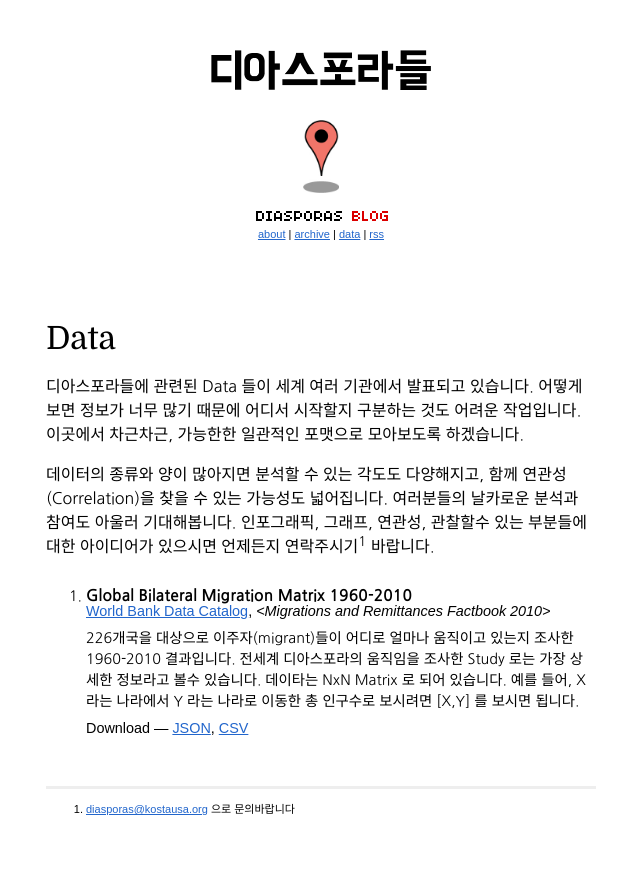
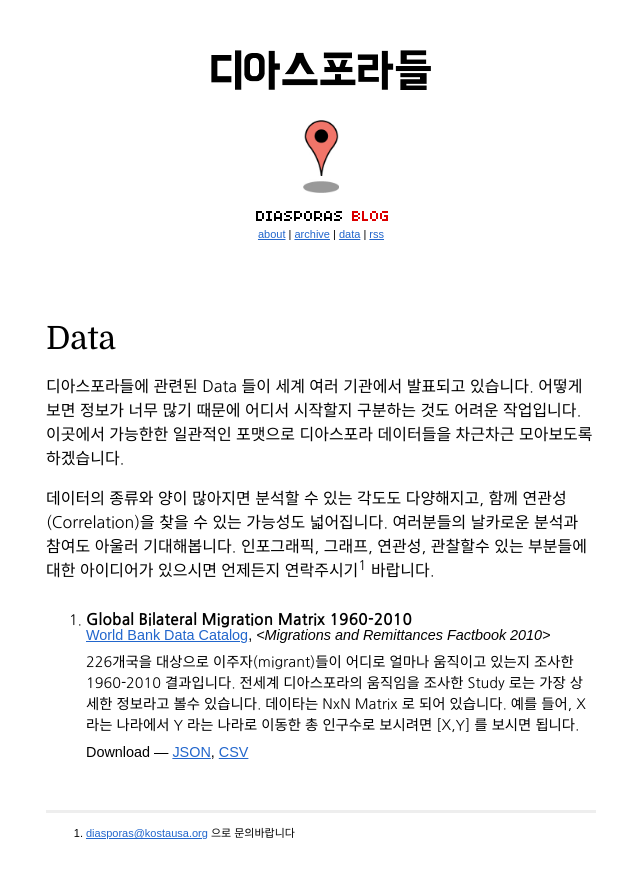
Before and after one commit to kostausa/diasporas, a Jekyll site: the page built from data/index.html, in a window 1280 px wide. Shown: the top 878 px of the page, without its empty margins (319-959 px from the left). Built offline with Jekyll 4.4.1, drawn with Linux system fonts in a browser that asks for light colours; Markdown is read by kramdown in place of the engine named in the settings.

Commit message:
rephrased some sentence

```diff
--- a/data/index.html
+++ b/data/index.html
@@ -9,7 +9,7 @@ title: Data for Diasporas.cc
 <h2>Data</h2>
 
 <p>
-디아스포라들에 관련된 Data 들이 세계 여러 기관에서 발표되고 있습니다. 어떻게 보면 정보가 너무 많기 때문에 어디서 시작할지 구분하는 것도 어려운 작업입니다. 이곳에서 차근차근, 가능한한 일관적인 포맷으로 모아보도록 하겠습니다.
+디아스포라들에 관련된 Data 들이 세계 여러 기관에서 발표되고 있습니다. 어떻게 보면 정보가 너무 많기 때문에 어디서 시작할지 구분하는 것도 어려운 작업입니다. 이곳에서 가능한한 일관적인 포맷으로 디아스포라 데이터들을 차근차근 모아보도록 하겠습니다.
 </p>
 <p>
 데이터의 종류와 양이 많아지면 분석할 수 있는 각도도 다양해지고, 함께 연관성(Correlation)을 찾을 수 있는 가능성도 넓어집니다. 여러분들의 날카로운 분석과 참여도 아울러 기대해봅니다. 인포그래픽, 그래프, 연관성, 관찰할수 있는 부분들에 대한 아이디어가 있으시면 언제든지 연락주시기<sup>1</sup> 바랍니다.
```
